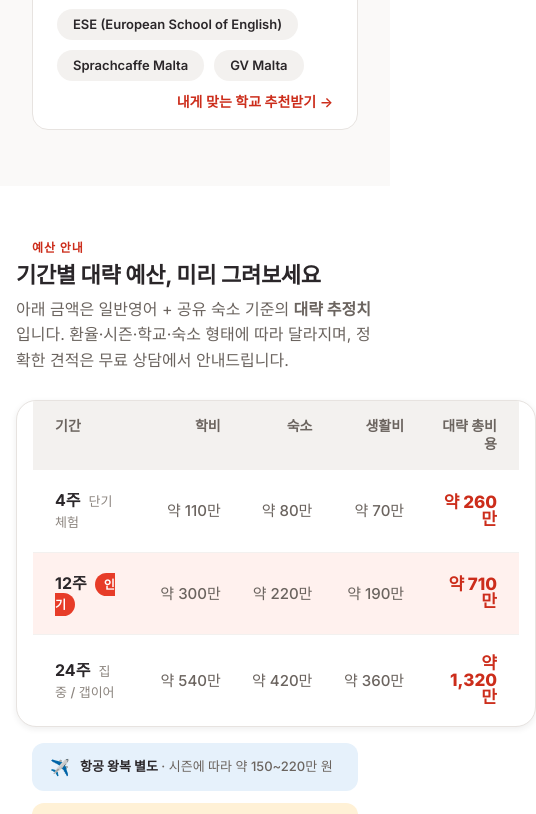
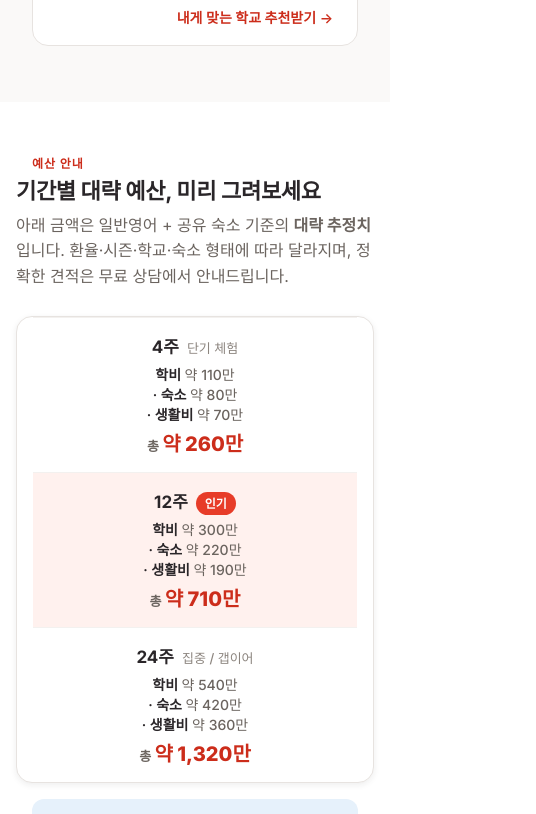
Before and after one commit to jaebong-choi/maltamarketing, a plain HTML site: page index.html in a window 390 px wide. Shown: the part 5457-6271 px from the top of the page, 536 px wide, since content can reach past the window. Drawn offline with Linux system fonts and the light colour scheme.

Commit message:
Mobile: redesign budget as cards, hide school prices

```diff
--- a/index.html
+++ b/index.html
@@ -186,10 +186,45 @@ button { font: inherit; color: inherit; }
 
   /* ── 학교 카드 ── */
   .schools-grid { grid-template-columns: 1fr !important; }
+  .listing-card-price { display: none !important; }
 
-  /* ── 예산 테이블: 가로 스크롤 ── */
-  #budget > div:nth-child(4) { overflow-x: auto !important; -webkit-overflow-scrolling: touch; }
-  .budget-table { min-width: 520px; }
+  /* ── 예산 테이블: 모바일 카드형 ── */
+  .budget-table { border-radius: 16px !important; }
+  /* 헤더 행 숨김 */
+  .budget-table > div:first-child { display: none !important; }
+  /* 각 데이터 행: 그리드 → 플렉스 세로 */
+  .budget-row {
+    display: flex !important;
+    flex-direction: column !important;
+    padding: 18px 20px !important;
+    gap: 6px !important;
+  }
+  .budget-row > div { padding: 0 !important; text-align: left !important; font-size: 14px !important; }
+  /* 기간 셀 */
+  .budget-row > div:first-child { font-size: 17px !important; margin-bottom: 4px !important; }
+  /* 학비/숙소/생활비 → 한 줄로 */
+  .budget-row > div:nth-child(2),
+  .budget-row > div:nth-child(3),
+  .budget-row > div:nth-child(4) {
+    display: inline !important;
+    color: var(--text-secondary) !important;
+  }
+  .budget-row > div:nth-child(2)::before { content: "학비 "; font-weight: 600; color: var(--text-primary); }
+  .budget-row > div:nth-child(3)::before { content: "  ·  숙소 "; font-weight: 600; color: var(--text-primary); }
+  .budget-row > div:nth-child(4)::before { content: "  ·  생활비 "; font-weight: 600; color: var(--text-primary); }
+  /* 소계 행: 학비~생활비 세 셀을 한 줄 컨테이너로 묶기 */
+  .budget-row::after {
+    display: none;
+  }
+  /* 총비용 셀 강조 */
+  .budget-row > div:last-child {
+    font-size: 20px !important;
+    font-weight: 800 !important;
+    color: var(--color-primary-600) !important;
+    margin-top: 6px !important;
+    text-align: left !important;
+  }
+  .budget-row > div:last-child::before { content: "총 "; font-size: 13px; font-weight: 600; color: var(--text-secondary); }
 
   /* ── 진행 절차 ── */
   .process-grid { grid-template-columns: 1fr 1fr !important; gap: 10px !important; }
```
